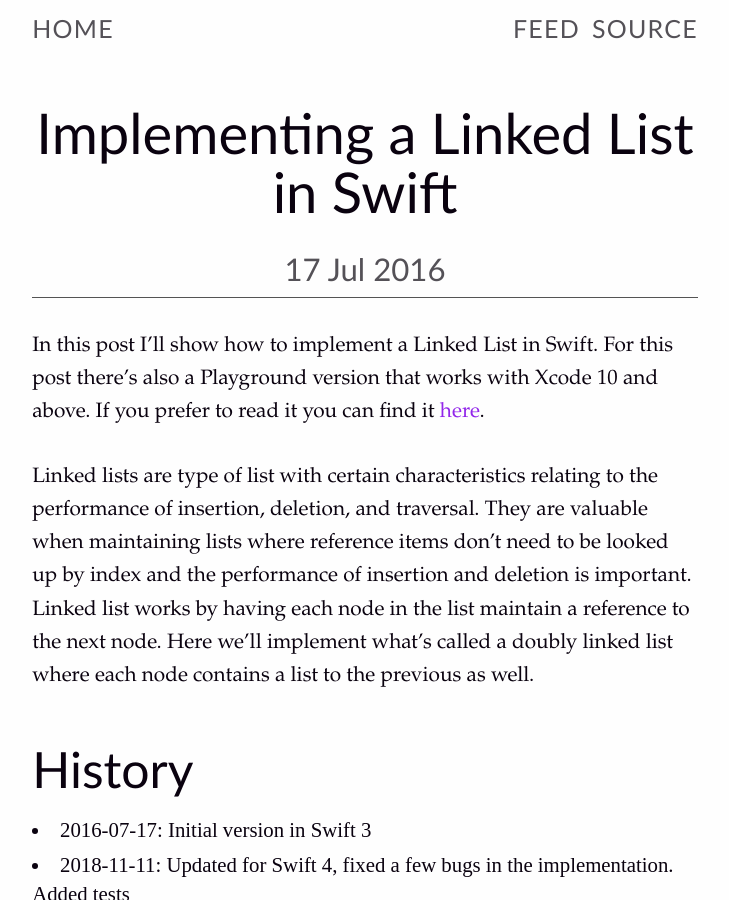
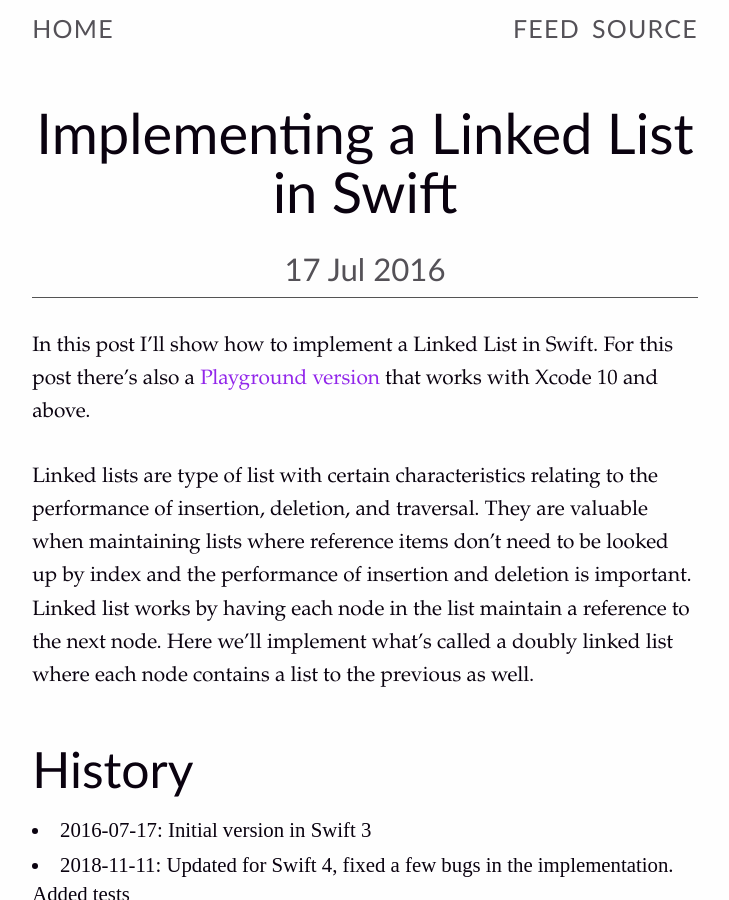
Before and after one commit to k0nserv/hugotunius.se, a Jekyll site: the page built from _posts/2016-07-17-implementing-a-linked-list-in-swift.md, in a window 1280 px wide and 900 px high. Shown: the whole window, without its empty margins (275-1004 px from the left). Built offline with Jekyll 4.4.1, drawn with Linux system fonts in a browser that asks for light colours.

Commit message:
[Swift Linked List] Descriptive link

```diff
--- a/_posts/2016-07-17-implementing-a-linked-list-in-swift.md
+++ b/_posts/2016-07-17-implementing-a-linked-list-in-swift.md
@@ -8,7 +8,7 @@ description: >
   a Linked List in Swift.
 ---
 
-In this post I'll show how to implement a Linked List in Swift. For this post there's also a Playground version that works with Xcode 10 and above. If you prefer to read it you can find it [here](/files/LinkedList.playground.zip).
+In this post I'll show how to implement a Linked List in Swift. For this post there's also a [Playground version](/files/LinkedList.playground.zip) that works with Xcode 10 and above.
 
 Linked lists are type of list with certain characteristics relating to the performance of insertion, deletion, and traversal.
 They are valuable when maintaining lists where reference items don't need to be looked up by index and the performance of insertion and
```
